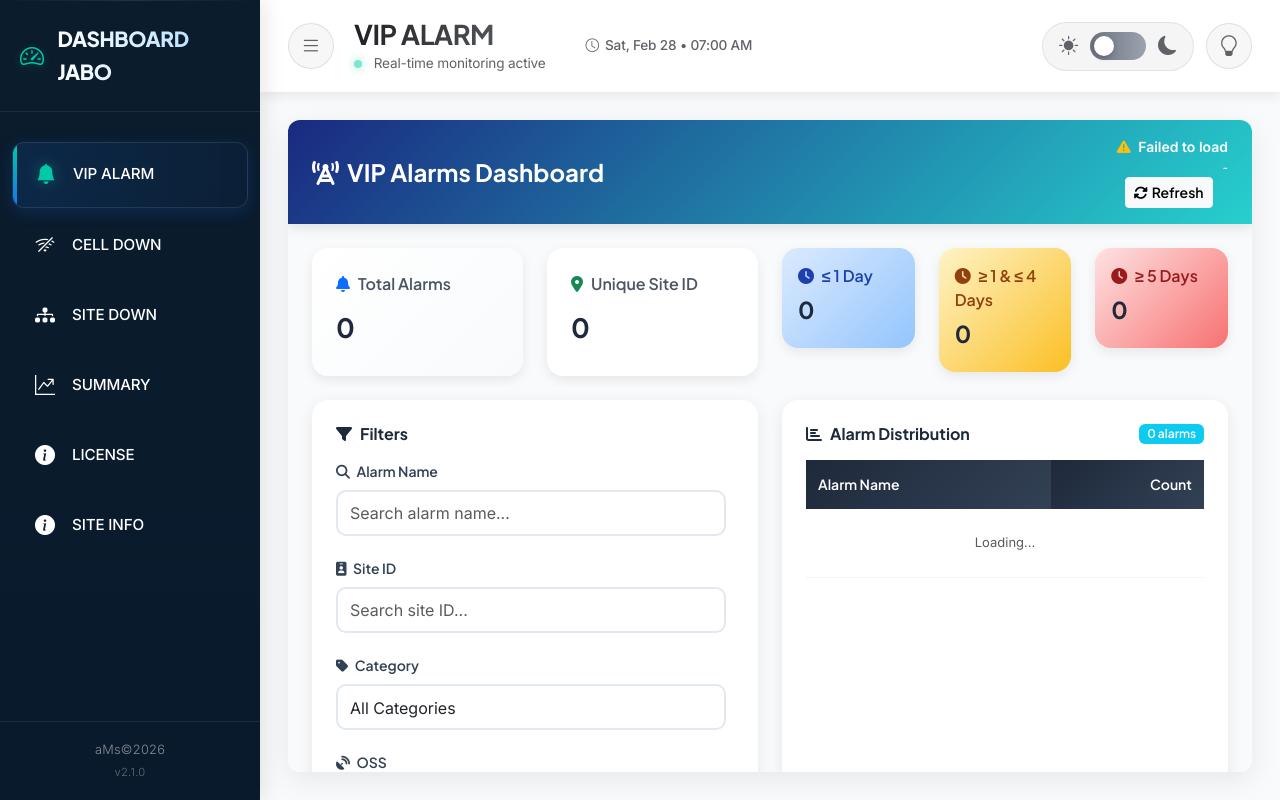
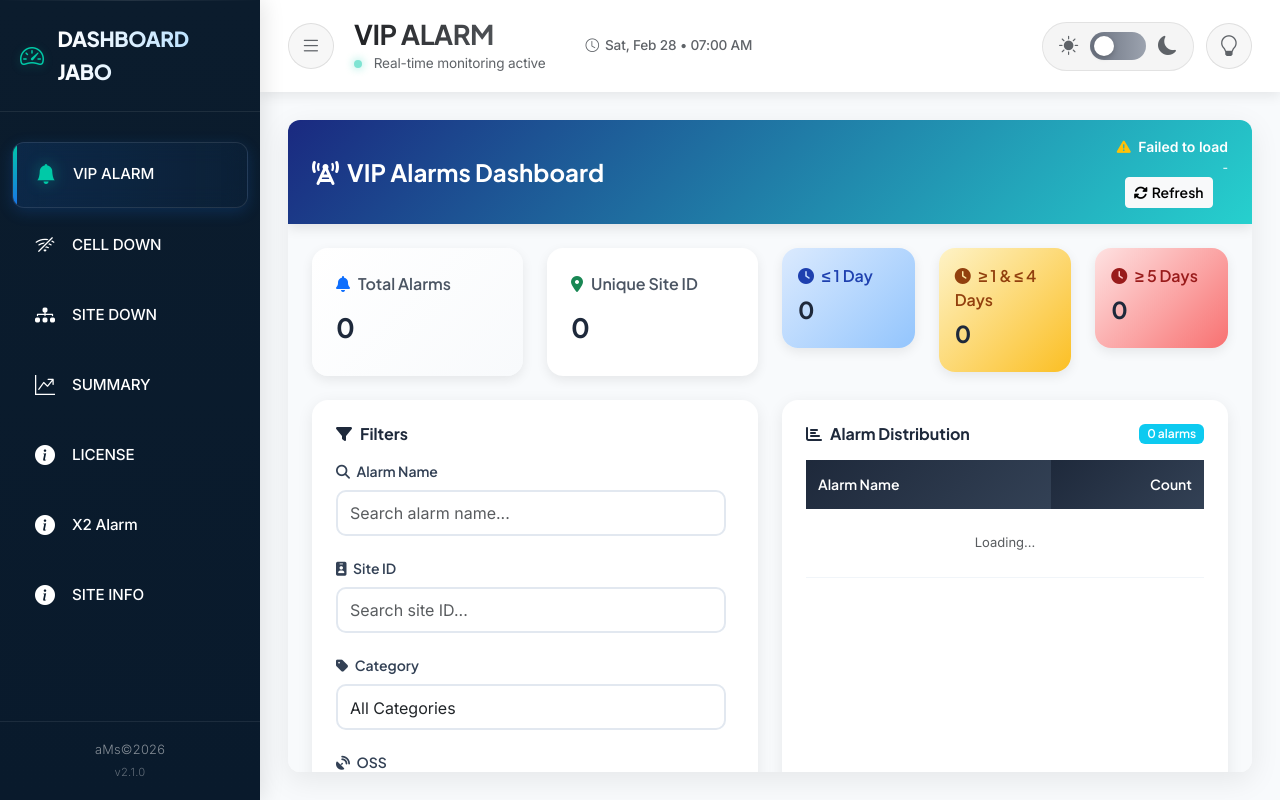
Before and after one commit to Amsfff2024/Dashboard-JABO, a plain HTML site: page index.html in a window 1280 px wide. Drawn offline with nearby package versions, Linux system fonts and the light colour scheme; no server answers.

Commit message:
Update index.html

```diff
--- a/index.html
+++ b/index.html
@@ -587,6 +587,10 @@ input:checked + .slider:before {
         <i class="bi bi-info-circle-fill"></i>
         <span>LICENSE</span>
       </a>
+      <a onclick="loadPage(this,'x2.html')">
+        <i class="bi bi-info-circle-fill"></i>
+        <span>X2 Alarm</span>
+      </a>
 
       <a onclick="loadPage(this,'siteinfo.html')">
         <i class="bi bi-info-circle-fill"></i>
```
